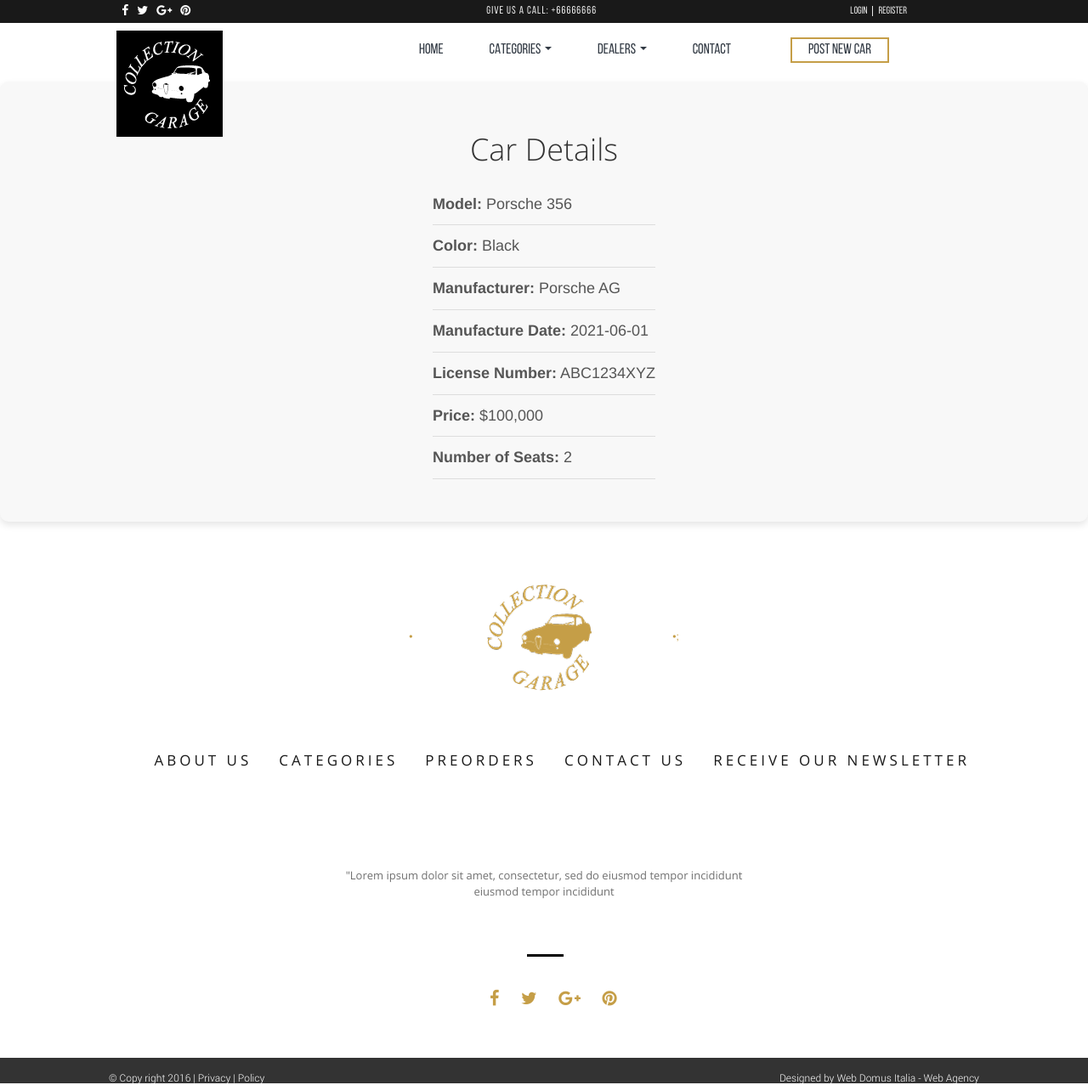
After one commit to Rachel2070/car_store, a Flask app: template template/carDetails.html in a window 1280 px wide. The commit adds this page. Shown: the whole page at 85% size. Run offline with Flask 3, Linux system fonts and the light colour scheme; the template is opened without the code that fills it, so the values that code supplies are empty; some libraries are stand-ins or nearby versions.

Commit message:
car details works

```diff
--- a/server.py
+++ b/server.py
@@ -57,6 +57,27 @@ def register():
     return render_template('register.html', error=error)
 
 
+@app.route('/carDetails', methods=['GET'])
+def carDetails():
+    car_id = request.args.get('car_id')
+    if car_id:
+        car = car_model.get_car_by_id(car_id)
+        if car:
+            car_data = {
+                'model': car[1],
+                'color': car[2],
+                'manufacturer': car[3],
+                'manufacturer_date': car[4],
+                'licence_num': car[5],
+                'price': car[6],
+                'num_seats': car[7],
+                'car_pic': car[8]
+            }
+            return render_template('carDetails.html', car=car_data)
+        else:
+            return "Car not found", 404
+    else:
+        return "Car ID not provided", 400
 
 # @app.route('/error_login.html')
 # def error_login():
--- /dev/null
+++ b/static/style/cardetailstyle.css
@@ -0,0 +1,56 @@
+@font-face {
+    font-family: "OpenSans-Light";
+    src: url(../source/fonts/OpenSans-Light.ttf) format("truetype");
+}
+
+.car-details {
+    margin-bottom: 0;
+    text-align: center;
+    padding: 40px 20px;
+    background-color: #f8f8f8;
+    border-radius: 10px;
+    box-shadow: 0 4px 8px rgba(0,0,0,0.1);
+}
+
+.details-form > h1 {
+    margin-bottom: 20px;
+    font-family: "OpenSans-Light";
+    font-size: 36px;
+    color: #333;
+}
+
+.group-coustume {
+    margin: 0 auto;
+    display: inline-block;
+    text-align: left;
+}
+
+.group-coustume p {
+    font-size: 18px;
+    color: #555;
+    line-height: 1.6;
+    margin: 10px 0;
+    border-bottom: 1px solid #ddd;
+    padding-bottom: 10px;
+}
+
+.leftside > img {
+    display: none;
+}
+
+.footer {
+    background-color: #333;
+    color: #fff;
+    padding: 10px 0;
+    text-align: center;
+    margin-top: 40px;
+}
+
+.footer a {
+    color: #fff;
+    text-decoration: none;
+}
+
+.footer a:hover {
+    text-decoration: underline;
+}
--- /dev/null
+++ b/template/carDetails.html
@@ -0,0 +1,129 @@
+<!doctype html>
+<html>
+<head>
+    <meta charset="UTF-8">
+    <title>Car Details - Web Domus Italia - Web Agency</title>
+    <meta name="description" content="Car details page template.">
+    <meta name="author" content="Web Domus Italia">
+    <meta http-equiv="X-UA-Compatible" content="IE=edge,chrome=1">
+    <meta name="viewport" content="width=device-width, initial-scale=1.0">
+    <link rel="stylesheet" type="text/css" href="source/bootstrap-3.3.6-dist/css/bootstrap.css">
+    <link rel="stylesheet" type="text/css" href="source/font-awesome-4.5.0/css/font-awesome.css">
+    <link rel="stylesheet" type="text/css" href="style/slider.css">
+    <link rel="stylesheet" type="text/css" href="style/mystyle.css">
+    <link rel="stylesheet" type="text/css" href="style/cardetailstyle.css">
+</head>
+<body>
+<div class="allcontain">
+    <div class="header">
+        <ul class="socialicon">
+            <li><a href="#"><i class="fa fa-facebook"></i></a></li>
+            <li><a href="#"><i class="fa fa-twitter"></i></a></li>
+            <li><a href="#"><i class="fa fa-google-plus"></i></a></li>
+            <li><a href="#"><i class="fa fa-pinterest"></i></a></li>
+        </ul>
+        <ul class="givusacall">
+            <li>Give us a call: +66666666</li>
+        </ul>
+        <ul class="logreg">
+            <li><a href="login.html">Login</a></li>
+            <li><a href="register.html"><span class="register">Register</span></a></li>
+        </ul>
+    </div>
+    <nav class="topnavbar navbar-default topnav">
+        <div class="container">
+            <div class="navbar-header">
+                <button type="button" class="navbar-toggle collapsed toggle-costume" data-toggle="collapse" data-target="#upmenu" aria-expanded="false">
+                    <span class="sr-only">Toggle navigation</span>
+                    <span class="icon-bar"></span>
+                    <span class="icon-bar"></span>
+                    <span class="icon-bar"></span>
+                </button>
+                <a class="navbar-brand logo" href="#"><img src="image/logo1.png" alt="logo"></a>
+            </div>
+            <div class="collapse navbar-collapse" id="upmenu">
+                <ul class="nav navbar-nav" id="navbarontop">
+                    <li class="active"><a href="index.html">HOME</a></li>
+                    <li class="dropdown">
+                        <a href="#" class="dropdown-toggle" data-toggle="dropdown" role="button" aria-haspopup="true" aria-expanded="false">CATEGORIES <span class="caret"></span></a>
+                        <ul class="dropdown-menu dropdowncostume">
+                            <li><a href="#">Sport</a></li>
+                            <li><a href="#">Old</a></li>
+                            <li><a href="#">New</a></li>
+                        </ul>
+                    </li>
+                    <li class="dropdown">
+                        <a href="#" class="dropdown-toggle" data-toggle="dropdown" role="button" aria-haspopup="true" aria-expanded="false">DEALERS <span class="caret"></span></a>
+                        <ul class="dropdown-menu dropdowncostume">
+                            <li><a href="#">1</a></li>
+                            <li><a href="#">2</a></li>
+                            <li><a href="#">3</a></li>
+                        </ul>
+                    </li>
+                    <li><a href="contact.html">CONTACT</a></li>
+                    <button><span class="postnewcar">POST NEW CAR</span></button>
+                </ul>
+            </div>
+        </div>
+    </nav>
+</div>
+<div class="allcontain">
+    <div class="car-details">
+        <div class="leftside">
+            <img id="image_border" src="image/car_border.png" alt="border">
+            <div class="details-form">
+                <h1>Car Details</h1>
+                <div class="form-group group-coustume">
+                    <p><strong>Model:</strong> Porsche 356</p>
+                    <p><strong>Color:</strong> Black</p>
+                    <p><strong>Manufacturer:</strong> Porsche AG</p>
+                    <p><strong>Manufacture Date:</strong> 2021-06-01</p>
+                    <p><strong>License Number:</strong> ABC1234XYZ</p>
+                    <p><strong>Price:</strong> $100,000</p>
+                    <p><strong>Number of Seats:</strong> 2</p>
+                </div>
+            </div>
+        </div>
+    </div>
+</div>
+<!-- <div class="footer">
+    <div class="copyright">
+        &copy; Copy right 2024 | <a href="#">Privacy</a> | <a href="#">Policy</a>
+    </div>
+    <div class="atisda">
+        Designed by <a href="http://www.webdomus.net/">Web Domus Italia - Web Agency</a>
+    </div>
+</div> -->
+<div class="bottommenu">
+    <div class="bottomlogo">
+    <span class="dotlogo">&bullet;</span><img src="image/collectionlogo1.png" alt="logo1"><span class="dotlogo">&bullet;;</span>
+    </div>
+    <ul class="nav nav-tabs bottomlinks">
+        <li role="presentation" ><a href="#/" role="button">ABOUT US</a></li>
+        <li role="presentation"><a href="#/">CATEGORIES</a></li>
+        <li role="presentation"><a href="#/">PREORDERS</a></li>
+        <li role="presentation"><a href="#/">CONTACT US</a></li>
+        <li role="presentation"><a href="#/">RECEIVE OUR NEWSLETTER</a></li>
+    </ul>
+    <p>"Lorem ipsum dolor sit amet, consectetur,  sed do eiusmod tempor incididunt <br>
+        eiusmod tempor incididunt </p>
+     <img src="image/line.png" alt="line"> <br>
+     <div class="bottomsocial">
+         <a href="#"><i class="fa fa-facebook"></i></a>
+        <a href="#"><i class="fa fa-twitter"></i></a>
+        <a href="#"><i class="fa fa-google-plus"></i></a>
+        <a href="#"><i class="fa fa-pinterest"></i></a>
+    </div>
+        <div class="footer">
+            <div class="copyright">
+              &copy; Copy right 2016 | <a href="#">Privacy </a>| <a href="#">Policy</a>
+            </div>
+            <div class="atisda">
+                 Designed by <a href="http://www.webdomus.net/">Web Domus Italia - Web Agency </a>
+            </div>
+        </div>
+</div>
+<script type="text/javascript" src="source/bootstrap-3.3.6-dist/js/jquery.js"></script>
+<script type="text/javascript" src="source/bootstrap-3.3.6-dist/js/bootstrap.js"></script>
+</body>
+</html>
```
Also changed, not shown: template/index.html (+20 -5 lines).
